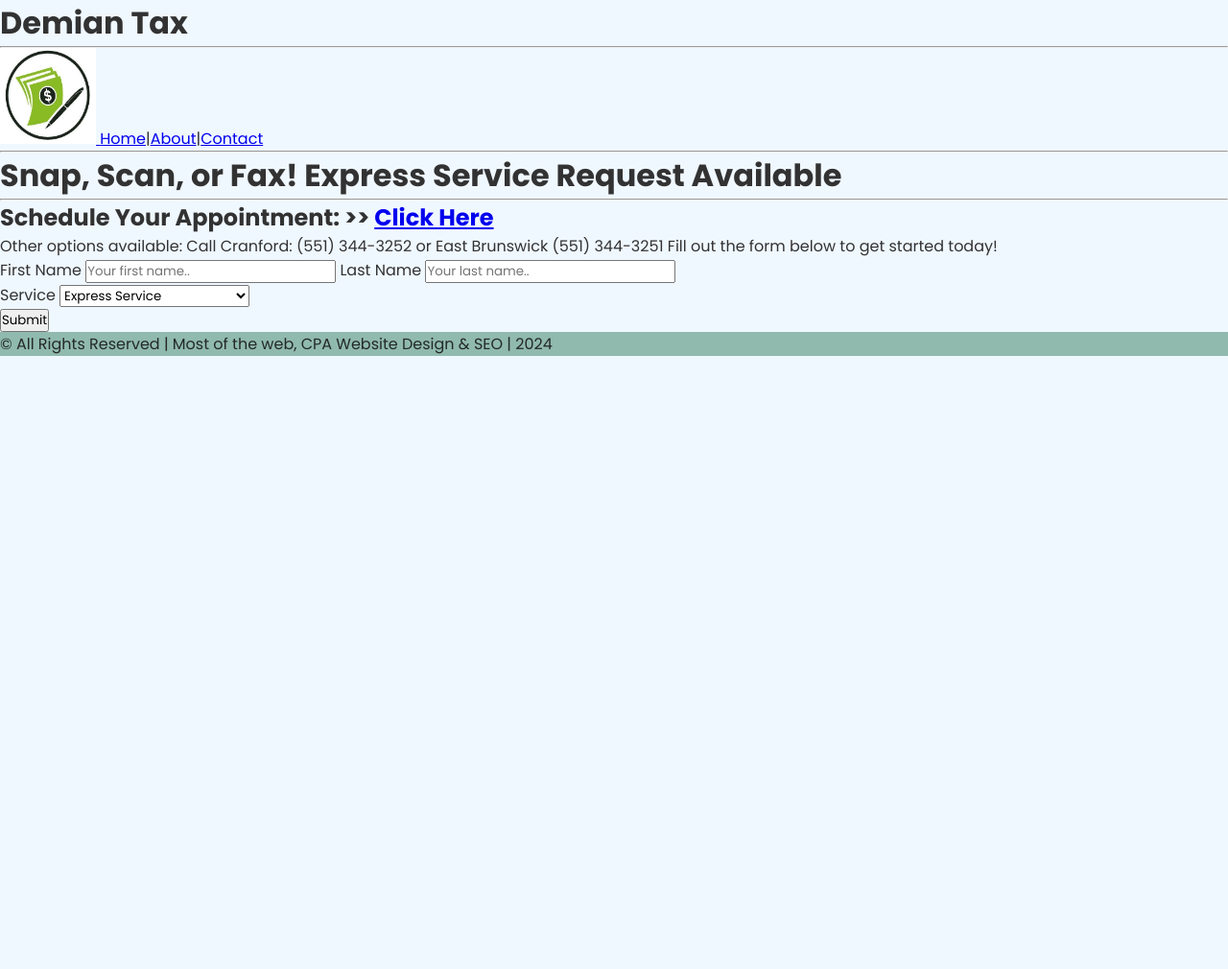
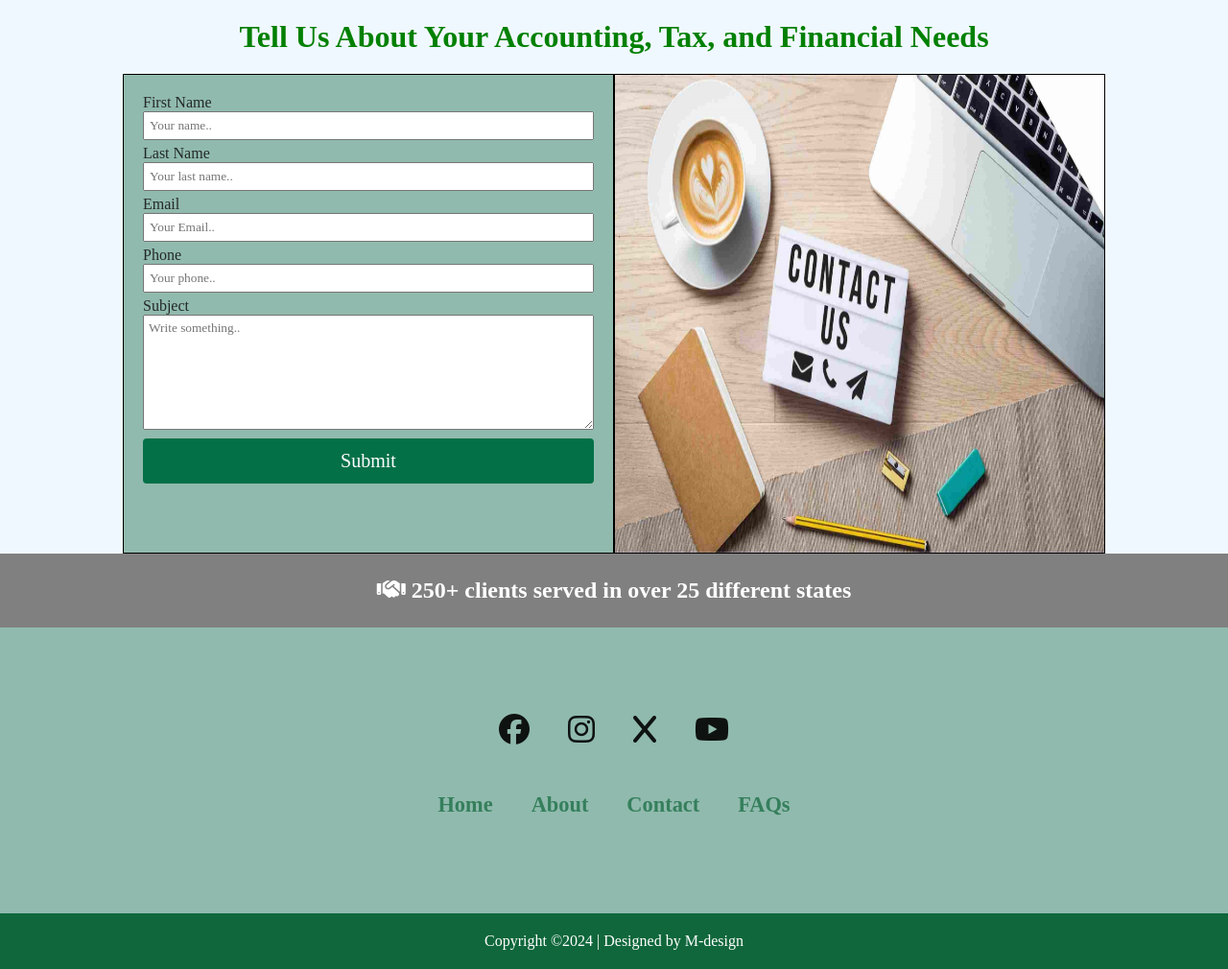
Before and after one commit to MostafaMaged00/sba307, a plain HTML site: page contact.html in a window 1280 px wide. Shown: the whole page at 96% size. Before the commit the page ends 800 px from the top, so only its background shows below. Drawn offline with Linux system fonts and the light colour scheme.

Commit message:
contact updated

```diff
--- a/contact.html
+++ b/contact.html
@@ -3,60 +3,93 @@
 
 <head>
     <meta charset="UTF-8">
-    <meta name="viewport" content="width=device-width, initial-scale=1.0">
+    <link rel="stylesheet" href="https://cdnjs.cloudflare.com/ajax/libs/font-awesome/6.6.0/css/all.min.css"
+        integrity="sha512-Kc323vGBEqzTmouAECnVceyQqyqdsSiqLQISBL29aUW4U/M7pSPA/gEUZQqv1cwx4OnYxTxve5UMg5GT6L4JJg=="
+        crossorigin="anonymous" referrerpolicy="no-referrer" />
     <link rel="stylesheet" href="styles/style.css">
-    <title>Contact Demian Tax Company, Accounting Firm</title>
+    <title>Tax</title>
 </head>
 
 
 <body>
-    <header>
-        <h1>Demian Tax</h1>
-        <hr>
-        <nav>
-          <a href="index.html">
-            <img src="/images/DemianTaxLogo.JPG" width="100" height="100" alt="">
-          </a>
-           <a href="index.html">Home</a>|<a href="about.html">About</a>|<a href="contact.html">Contact</a>
-        </nav>
+    <!-- Nav -->
 
-    </header>
-    <hr>
+    <!-- End of Nav -->
     <!-- End of Header -->
-    <h1>Snap, Scan, or Fax!
-        Express Service Request Available</h1>
-    <hr>
-    <h2>Schedule Your Appointment: >> <a href="mailto: name@email.com">Click Here</a></h2>
-    <p>Other options available:
+     <div class="cont-title">
+    <h1>
 
-        Call Cranford: (551) 344-3252 or East Brunswick (551) 344-3251
-        Fill out the form below to get started today!
-    </p>
-    <form action="">
-
-        <label for="fname">First Name</label>
-        <input type="text" id="fname" name="firstname" placeholder="Your first name..">
-        <label for="lname">Last Name</label>
-        <input type="text" id="lname" name="lastname" placeholder="Your last name..">
-        <br>
-        <label for="serv-drop">Service</label>
-        <select id="serv-drop" name="service">
-            <option value="express">Express Service</option>
-            <option value="remomte">Remote Service</option>
-            <option value="quick">Quickbooks / Bookkeeping</option>
-        </select>
-        <br>
-        <input type="submit" value="Submit">
+        Tell Us About Your Accounting, Tax, and Financial Needs
+    </h1>
+    </div>
+    <div class="main">
 
 
-    </form>
+        <div class="main-form">
+
+
+            <form action="/action_page.php">
+                <label for="fname">First Name</label>
+                <input type="text" id="fname" name="firstname" placeholder="Your name..">
+                <br>
+                <label for="lname">Last Name</label>
+                <input type="text" id="lname" name="lastname" placeholder="Your last name..">
+
+                <label for="email">Email</label>
+                <input type="email" id="email" name="email" placeholder="Your Email..">
+
+                <label for="phone">Phone</label>
+                <input type="phone" id="phone" name="phone" placeholder="Your phone..">
+
+                <label for="subject">Subject</label>
+                <textarea id="subject" name="subject" placeholder="Write something.." style="height:120px"></textarea>
+                <input type="submit" value="Submit">
+            </form>
+        </div>
+        <div class="main-image">
+
+            <img class="cont-img" src="images/Contact-Us.jpg" alt="">
+        </div>
+
+
+
+    </div>
+
+    <div class="cont-stat">
+        <h2>
+            <i class="fa-solid fa-handshake"></i>
+            250+ clients served in over 25 different states
+        </h2>
+    </div>
+
+
+
+
 
     <!-- Footer Section -->
-    <footer class="footer">
-        <div id="div-copyright">
-            © All Rights Reserved | Most of the web, CPA Website Design & SEO | 2024
+    <footer>
+        <div class="footer-container">
+            <div class="footer-social">
+                <a href=""><i class="fa-brands fa-facebook"></i></a>
+                <a href=""><i class="fa-brands fa-instagram"></i></a>
+                <a href=""><i class="fa-brands fa-x"></i></a>
+                <a href=""><i class="fa-brands fa-youtube"></i></a>
+            </div>
+            <div class="footer-nav">
+                <ul>
+                    <li><a href="index.html">Home</a></li>
+                    <li><a href="about.html">About</a></li>
+                    <li><a href="contact.html">Contact</a></li>
+                    <li><a href="about.html">FAQs</a></li>
+                </ul>
+            </div>
+
         </div>
     </footer>
+    <div class="footer-cpright">
+        <p>Copyright &copy;2024 | Designed by M-design</p>
+    </div>
+
 </body>
 
 </html>
--- a/styles/style.css
+++ b/styles/style.css
@@ -4,7 +4,7 @@
     margin: 0;
     padding: 0;
     box-sizing: border-box;
-    font-family: "Poppins";
+    font-family: "ariel";
 }
 
 
@@ -15,6 +15,29 @@ body {
 }
 
 /* nav bar style */
+
+.sm-nav{
+    font-size: 4px;
+    font-weight: 100;
+    display: flex;
+    justify-content: space-around;
+    text-decoration: none;
+    background-color: rgb(107, 156, 132);
+    font-family: Arial, Helvetica, sans-serif;
+
+}
+.sm-nav-add{
+    color: white;
+    font-size: 18px;
+    font-family: Arial, Helvetica, sans-serif;
+    font-weight: bold;
+
+}
+
+.sm-nav li a{
+    font-size: 18px;
+}
+
 .nav-bar {
     text-decoration: none;
     background-color: rgb(15, 103, 59);
@@ -324,3 +347,78 @@ footer {
 }
 
 /* End of Footer */
+
+
+
+
+/* contact page */
+.cont-title{
+    text-align:center;
+    margin: 20px;
+    color: green;
+}
+.main{
+
+
+    display: flex;
+    align-items: center;
+    justify-content: space-between;
+    margin: auto;
+}
+.main-form{
+    border: 1px solid black;
+    background-color: #90baad;
+    width: 50%;
+    height: 500px;
+    padding: 20px;
+
+}
+.main-form input[type=text],input[type=email],
+input[type=phone],select,textarea{
+    width: 100%;
+    padding: 5px;
+    box-sizing: border-box;
+    margin-bottom: 5px;
+}
+
+.main-form input[type=submit]{
+    width: 100%;
+    background-color: #037048;
+    color: white;
+    font-size: 20px;
+    padding: 12px 20px;
+    border: none;
+    border-radius: 4px;
+    cursor: pointer;
+}
+input[type=submit]:hover {
+    background-color:rgb(238, 233, 233);
+    color: #037048;;
+  }
+
+.main-image{
+    border: 1px solid black;
+    background-color: rgb(58, 199, 199);
+    height: 500px;
+    width: 50%;
+
+}
+.main-image img{
+    display: flex;
+    justify-content: center;
+    align-items: center;
+    overflow: hidden;
+    border-radius: 0px;
+    flex-shrink: 0;
+    min-width: 100%;
+    min-height: 100%;
+    box-shadow: none;;
+
+}
+
+.cont-stat{
+    text-align: center;
+    padding: 25px;
+    color: white;
+    background-color: grey;
+}
```
Also changed, not shown: index.html (+18 -0 lines), images/Capture.JPG (added), images/Contact-Us.jpg (added).
